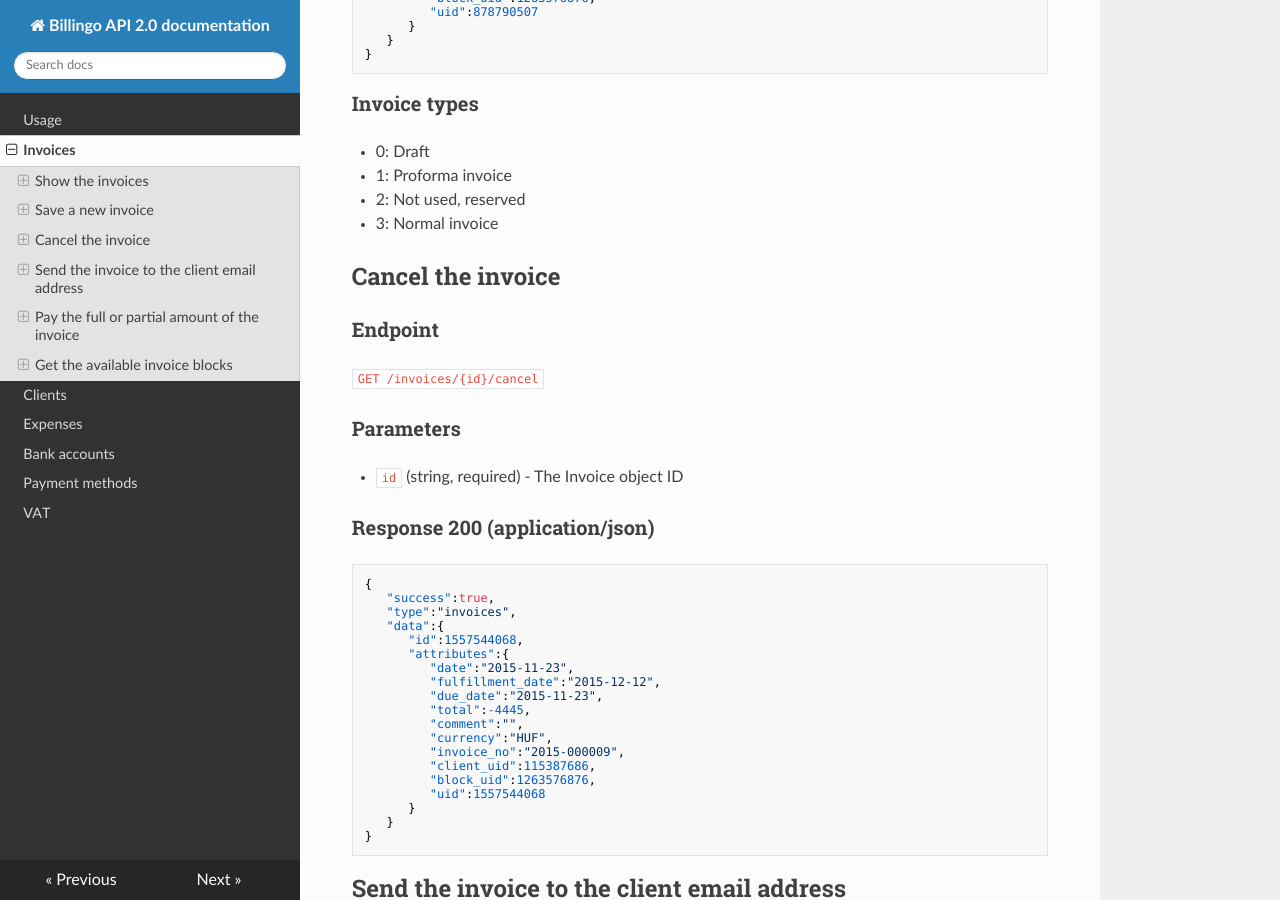
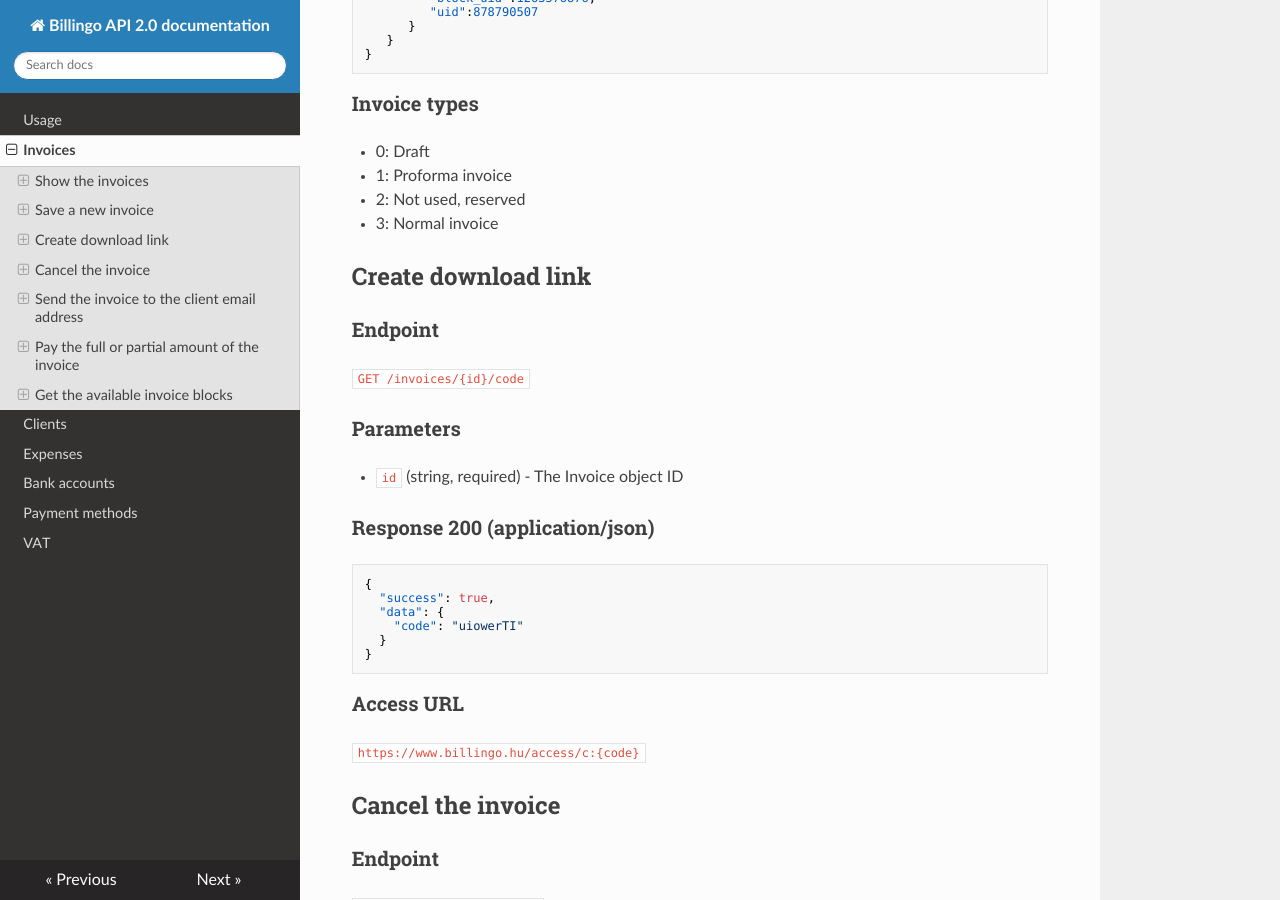
Before and after one commit to octonull/Billingo-API-docs, an MkDocs documentation site: the page built from docs/invoices.md, in a window 1280 px wide and 900 px high, scrolled down 2263 px. Built offline with MkDocs 1.6.1, drawn with Linux system fonts in a browser that asks for light colours; nearby versions of some CDN libraries; old or Windows-style settings are respelled for this version of MkDocs.

Commit message:
access code

````diff
--- a/docs/invoices.md
+++ b/docs/invoices.md
@@ -6,6 +6,8 @@ JSON schemas:
 - Invoice: [https://www.billingo.hu/json/schema/invoice.json](https://www.billingo.hu/json/schema/invoice.json)
 - Invoice items: [https://www.billingo.hu/json/schema/invoice_item.json](https://www.billingo.hu/json/schema/invoice_item.json)
 - Invoice payment: [https://www.billingo.hu/json/schema/invoice_pay.json](https://www.billingo.hu/json/schema/invoice_pay.json)
+
+
 
 ## Show the invoices
 
@@ -76,6 +78,8 @@ JSON schemas:
 }
 ```
 
+
+
 ## Save a new invoice
 
 ### Endpoint
@@ -138,6 +142,37 @@ JSON schemas:
 - 1: Proforma invoice
 - 2: Not used, reserved
 - 3: Normal invoice
+
+
+
+## Create download link
+
+### Endpoint
+
+`GET /invoices/{id}/code`
+
+### Parameters
+
+- `id` (string, required) - The Invoice object ID
+
+### Response 200 (application/json)
+
+```json
+{
+  "success": true,
+  "data": {
+    "code": "uiowerTI"
+  }
+}
+```
+
+### Access URL
+
+`https://www.billingo.hu/access/c:{code}`
+
+
+
+
 
 ## Cancel the invoice
 
````
